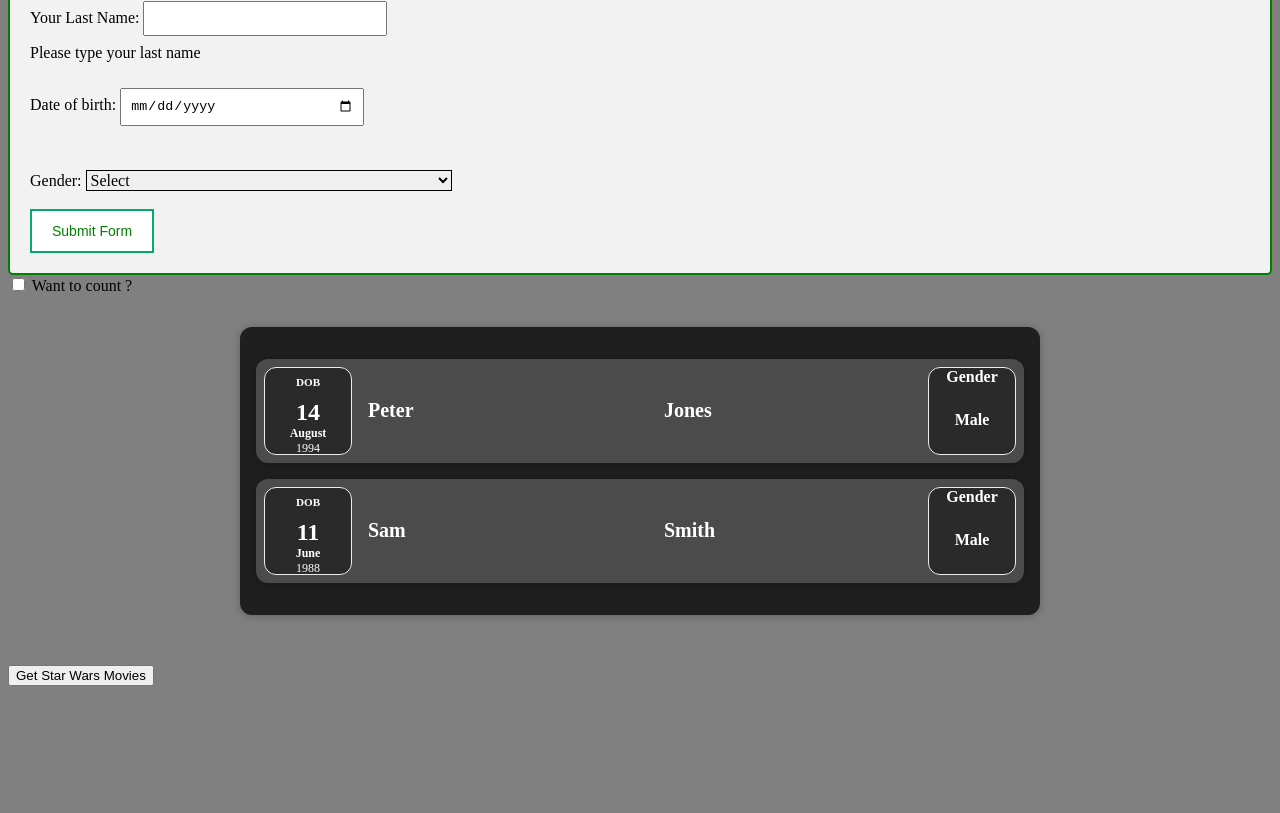
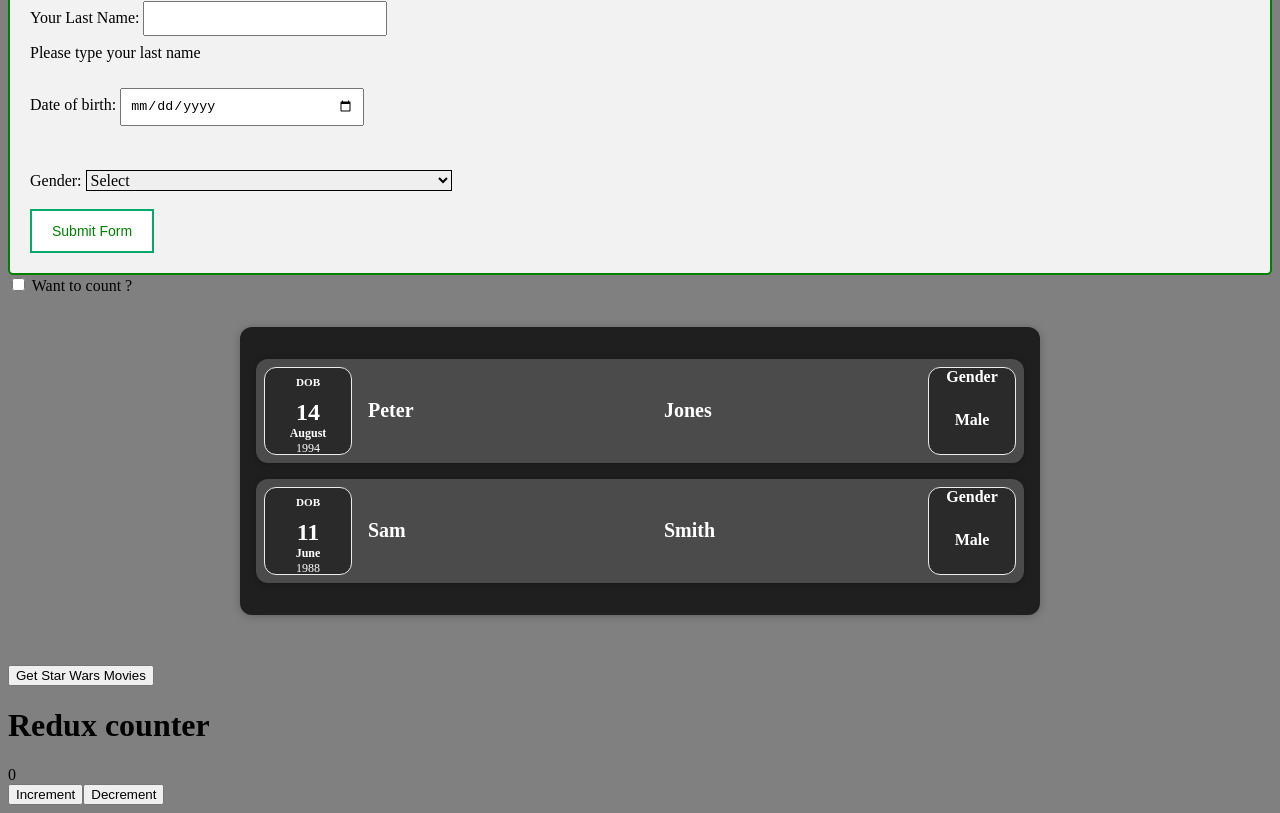
Before and after one commit to manaskantha/myreactdemo, a React (Create React App) app: page / in a window 1280 px wide. Shown: the part 307-1120 px from the top of the page. Before the commit the page ends 1009 px from the top, so only its background shows below. Built offline with nearby package versions, Linux system fonts and the light colour scheme.

Commit message:
Update 5 files

```diff
--- a/src/App.js
+++ b/src/App.js
@@ -1,6 +1,5 @@
 import "./mycomponents/styles.css";
 import DisplayDate from "./mycomponents/DateHeader";
-import Store from "./reduxlib/Store";
 
 export default function App() {
   const newDate = new Date();
@@ -11,9 +10,7 @@ export default function App() {
         {/* <span>Please</span> <span>enter your </span>
         <span>details below</span> */}
         <DisplayDate date={newDate} />
-
       </>
-      {/* <Store /> */}
     </div>
   );
 }
--- a/src/index.js
+++ b/src/index.js
@@ -1,11 +1,14 @@
 import { StrictMode } from "react";
 import { createRoot } from "react-dom/client";
+import { Provider } from "react-redux";
 
 import App from "./App";
 import SayHello from "./mycomponents/SayHello";
 import Greeting from "./mycomponents/UserForm";
 import MainApp from "./mycomponents/UseEffect";
 import GetMovies from "./mycomponents/FetchMovies";
+import store from "./reduxlib/Store";
+import Counter from "./mycomponents/Counter";
 
 const rootElement = document.getElementById("root");
 const root = createRoot(rootElement);
@@ -16,11 +19,14 @@ console.log(element);
 
 root.render(
   <StrictMode>
+    <Provider store={store}>
       <App />
       <br />
       <SayHello />
       <Greeting />
       <br />
       <GetMovies />
+      <Counter />
+    </Provider>
   </StrictMode>
 );
--- /dev/null
+++ b/src/mycomponents/Counter.js
@@ -0,0 +1,25 @@
+import React from "react";
+import { useSelector, useDispatch } from "react-redux";
+
+const Counter = () => {
+  const counter = useSelector((state) => state.value);
+  const dispatch = useDispatch();
+  const incrementHandler = () => {
+    dispatch({ type: "INCREMENT" });
+  };
+
+  const decrementHandler = () => {
+    dispatch({ type: "DECREMENT" });
+  };
+
+  return (
+    <div>
+      <h1>Redux counter</h1>
+      <div>{counter}</div>
+      <button onClick={incrementHandler}>Increment</button>
+      <button onClick={decrementHandler}>Decrement</button>
+    </div>
+  );
+};
+
+export default Counter;
--- a/src/reduxlib/Reducer.js
+++ b/src/reduxlib/Reducer.js
@@ -3,10 +3,10 @@ const initialState = {
 };
 
 function addReducer(state = initialState, action) {
-  switch(action.type) {
-    case 'INCREMENT':
+  switch (action.type) {
+    case "INCREMENT":
       return { ...state, value: state.value + 1 };
-    case 'DECREASE':
+    case "DECREMENT":
       return { ...state, value: state.value - 1 };
     default:
       return state;
--- a/src/reduxlib/Store.js
+++ b/src/reduxlib/Store.js
@@ -5,11 +5,8 @@ const store = createStore(reducers);
 
 const counterSubscriber = () => {
   const latestState = store.getState();
-  console.log(latestState);
 };
 
 store.subscribe(counterSubscriber);
-store.dispatch({ type: "INCREMENT" });
-store.dispatch({ type: "INCREMENT" });
 
 export default store;
```
Lines whose indentation alone changed are shown as unchanged.
